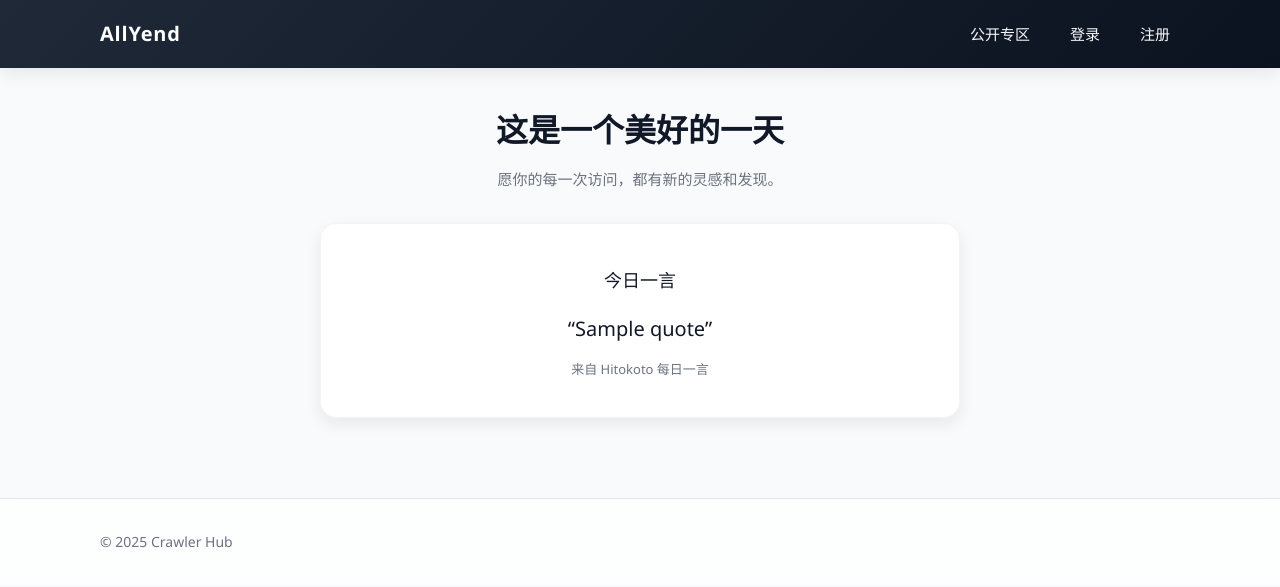
After one commit to pscly/allyend, a FastAPI app: template app/templates/index.html in a window 1280 px wide. The commit adds this page. Shown: the top 587 px of the page. Run offline with FastAPI, Linux system fonts and the light colour scheme; the template is opened without the code that fills it: most values are stand-ins (such as "Sample title", 1, 10 or a date in 2020).

Commit message:
feat: 调整首页展示每日一言

```diff
--- a/app/routers/dashboard.py
+++ b/app/routers/dashboard.py
@@ -7,13 +7,13 @@ import secrets
 from typing import Optional
 
 from fastapi import APIRouter, Depends, HTTPException, Request
-from fastapi.responses import HTMLResponse, RedirectResponse
+from fastapi.responses import HTMLResponse
 from fastapi.templating import Jinja2Templates
 from sqlalchemy.orm import Session
 
 from ..config import settings
 from ..constants import THEME_PRESETS, LOG_LEVEL_OPTIONS
-from ..dependencies import get_current_user, get_optional_user, get_db, get_optional_user
+from ..dependencies import get_current_user, get_optional_user, get_db
 from ..models import Crawler, APIKey, User
 from ..schemas import ThemeSettingOut, ThemeSettingUpdate
 
--- a/app/static/styles.css
+++ b/app/static/styles.css
@@ -489,3 +489,7 @@ textarea:focus {
 .table-scroll table {
   min-width: 680px;
 }
+
+.hero { text-align: center; margin-bottom: 32px; }
+.hero h1 { margin: 0 0 12px; font-size: 32px; }
+.hero .hint { font-size: 15px; }
--- /dev/null
+++ b/app/templates/index.html
@@ -0,0 +1,28 @@
+{% extends "base.html" %}
+{% block content %}
+  <section class="hero">
+    <h1>这是一个美好的一天</h1>
+    <p class="hint">愿你的每一次访问，都有新的灵感和发现。</p>
+  </section>
+  <section class="card" style="max-width: 640px; margin: 0 auto; text-align: center;">
+    <p style="font-size: 18px; margin-bottom: 16px;">今日一言</p>
+    <blockquote id="daily-quote" style="font-size: 20px; line-height: 1.8; margin: 0; color: var(--color-text);">
+      “{{ quote }}”
+    </blockquote>
+    <p class="hint" style="margin-top: 12px;">来自 Hitokoto 每日一言</p>
+  </section>
+{% endblock %}
+
+{% block scripts %}
+<script>
+  fetch('https://v1.hitokoto.cn/?encode=text')
+    .then(res => res.text())
+    .then(text => {
+      const quoteEl = document.getElementById('daily-quote');
+      if (quoteEl && text.trim()) {
+        quoteEl.textContent = `“${text.trim()}”`;
+      }
+    })
+    .catch(() => {});
+</script>
+{% endblock %}
```
Also changed, not shown: app/templates/home.html (deleted, +0 -15 lines).
